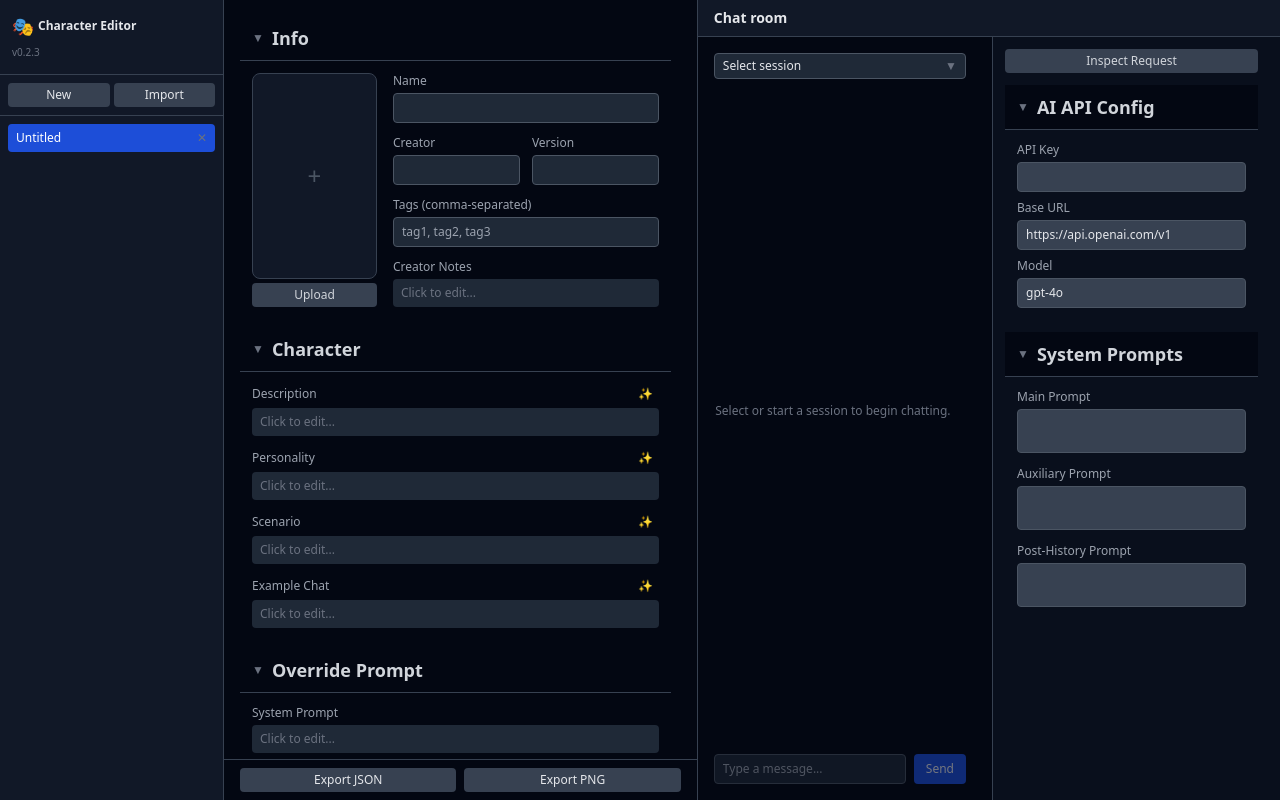
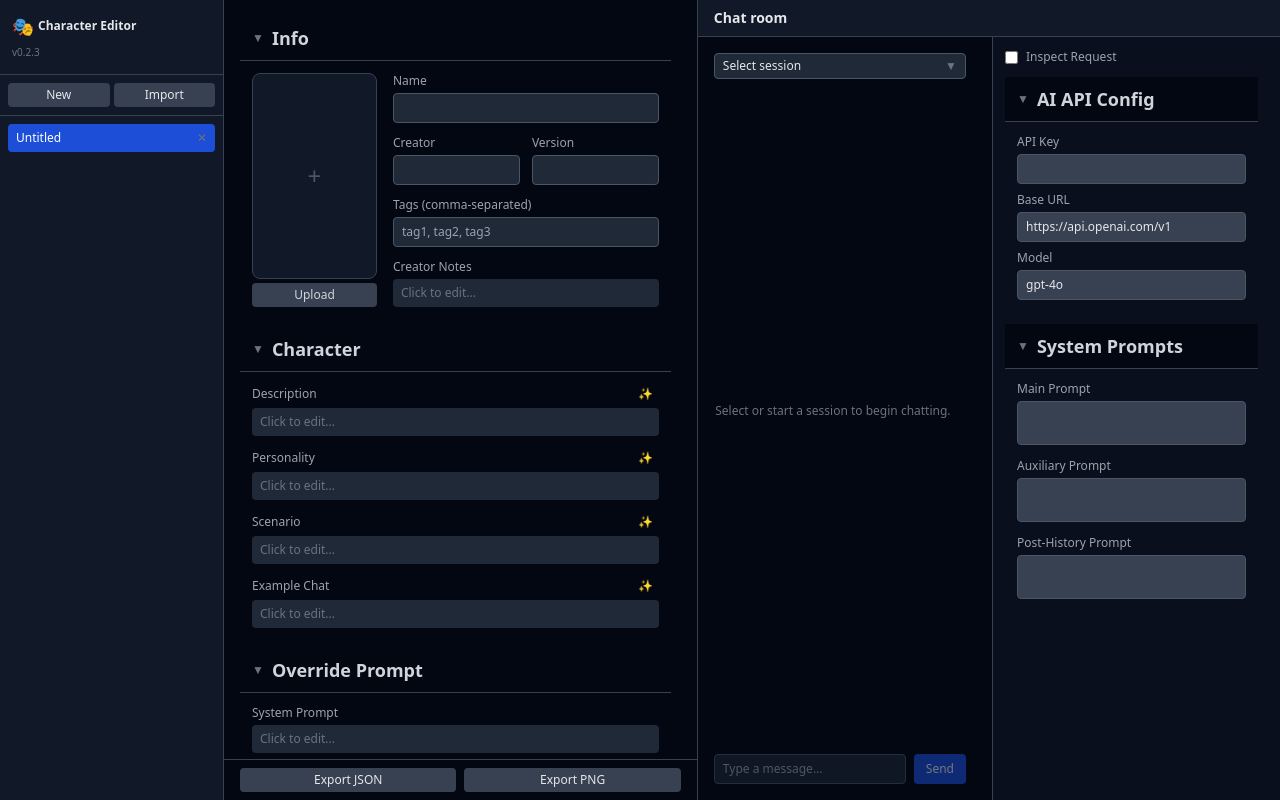
Before and after one commit to fyam1997/character-editor, a Vue app: page / in a window 1280 px wide. Both pictures are taken after a click on the button "New". Built offline with nearby package versions, Linux system fonts and the light colour scheme.

Commit message:
chore: change Inspect Request to checkbox

```diff
--- a/src/components/SystemConfig.vue
+++ b/src/components/SystemConfig.vue
@@ -20,13 +20,10 @@ const vAutoResize = {
 
 <template>
   <div class="space-y-3">
-    <div class="flex items-center gap-2">
-      <button
-        class="flex-1 px-2 py-1 text-xs rounded"
-        :class="store.inspectRequest ? 'bg-yellow-700 hover:bg-yellow-600 text-yellow-100' : 'bg-gray-700 hover:bg-gray-600 text-gray-300'"
-        @click="store.inspectRequest = !store.inspectRequest"
-      >Inspect Request</button>
-    </div>
+    <label class="flex items-center gap-2 text-xs text-gray-400 cursor-pointer">
+      <input type="checkbox" v-model="store.inspectRequest" />
+      Inspect Request
+    </label>
     <CollapsibleSection title="AI API Config" :defaultOpen="true">
       <div class="space-y-2">
         <div>
```
